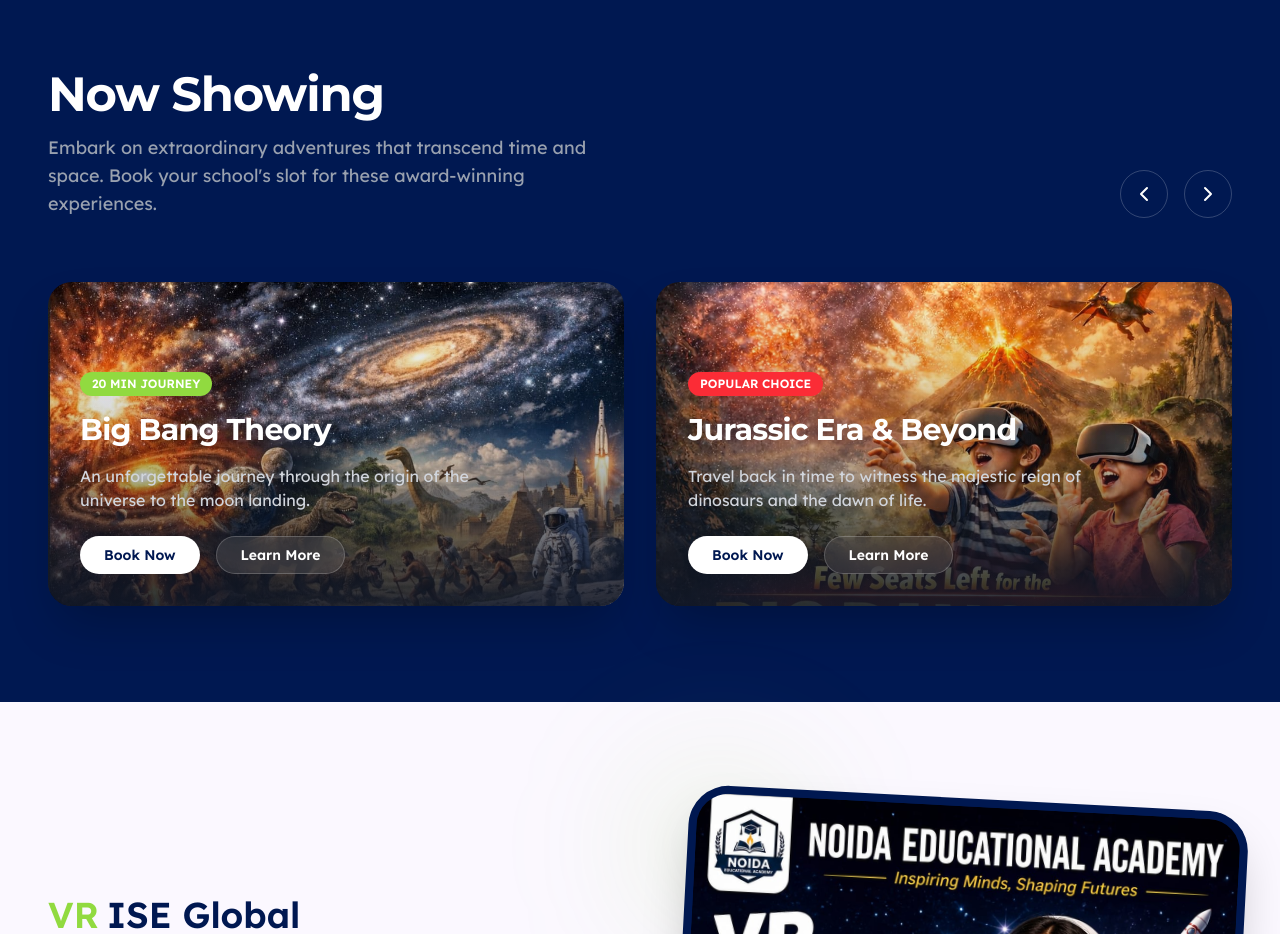
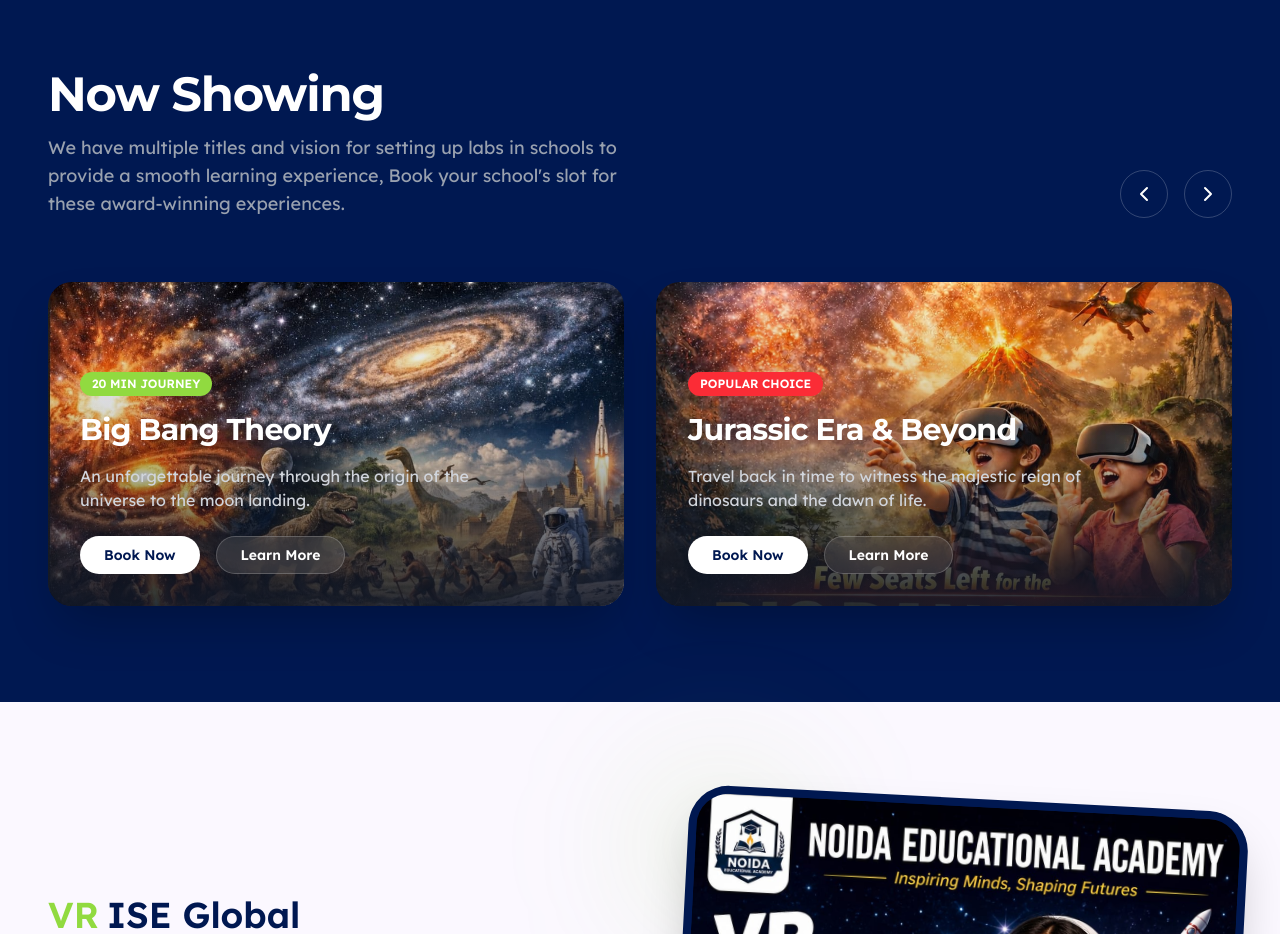
Before and after one commit to bhalinder63/vriseglobal, a React (Vite) app: page / in a window 1280 px wide. Shown: the part 1520-2454 px from the top of the page. Built offline with nearby package versions, Linux system fonts and the light colour scheme; no server answers.

Commit message:
Update Now Showing section description text
Co-Authored-By: Claude Sonnet 4.6 <noreply@anthropic.com>

```diff
--- a/src/App.tsx
+++ b/src/App.tsx
@@ -316,7 +316,7 @@ const NowShowing = ({ onBook, onLearnMore }: { onBook: (experience: string) => v
         <div className="flex flex-col md:flex-row justify-between items-end mb-16 gap-8">
           <div>
             <h2 className="text-4xl md:text-5xl font-bold mb-4">Now Showing</h2>
-            <p className="text-lg text-gray-400 max-w-xl">Embark on extraordinary adventures that transcend time and space. Book your school's slot for these award-winning experiences.</p>
+            <p className="text-lg text-gray-400 max-w-xl">We have multiple titles and vision for setting up labs in schools to provide a smooth learning experience, Book your school's slot for these award-winning experiences.</p>
           </div>
           <div className="flex gap-4">
             <button className="w-12 h-12 rounded-full border border-white/20 flex items-center justify-center hover:bg-white/10 transition-all">
```
